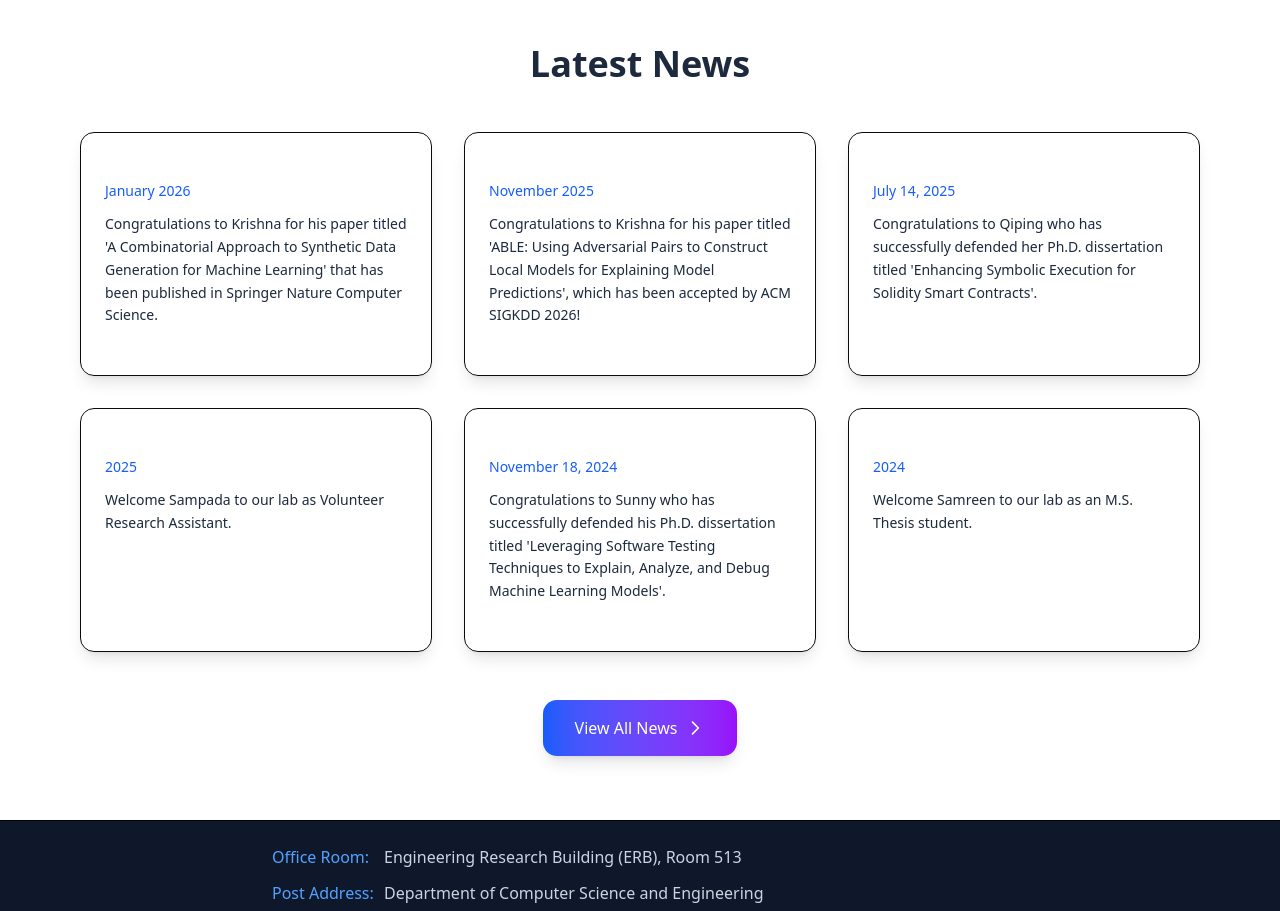
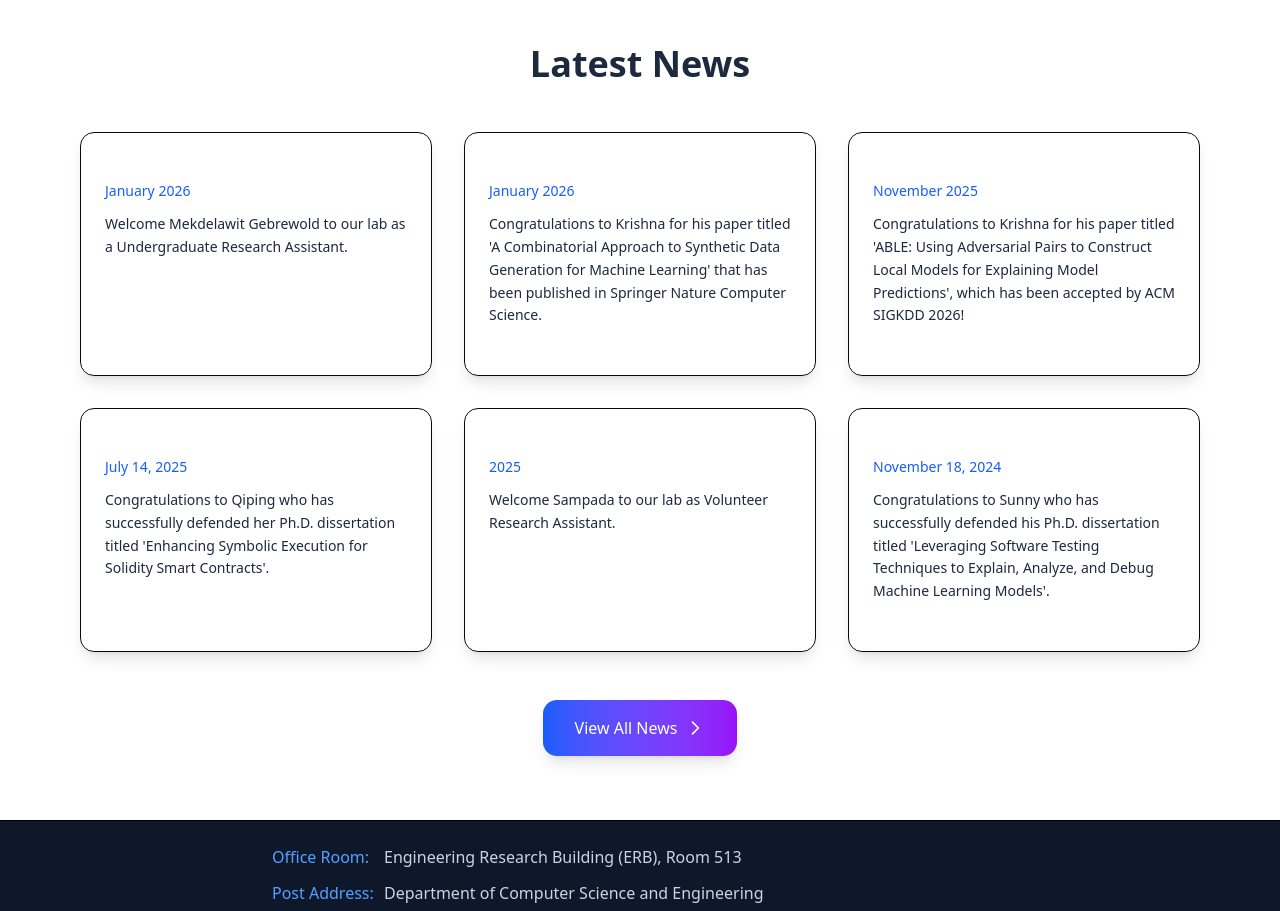
Before and after one commit to sercatuta-lei/sercatuta-lei.github.io, a Next.js app: page / in a window 1280 px wide. Shown: the part 1720-2631 px from the top of the page. Built offline with nearby package versions, Linux system fonts and the light colour scheme.

Commit message:
Add news headline for Mekdelawit Gebrewold

```diff
--- a/app/page.tsx
+++ b/app/page.tsx
@@ -7,6 +7,10 @@ import Link from "next/link";
 
 // News data
 const newsData = [
+  {
+  date: "January 2026",
+  headline:"Welcome Mekdelawit Gebrewold to our lab as a Undergraduate Research Assistant.",
+  },
   {
   date: "January 2026",
   headline:"Congratulations to Krishna for his paper titled 'A Combinatorial Approach to Synthetic Data Generation for Machine Learning' that has been published in Springer Nature Computer Science.",
```
